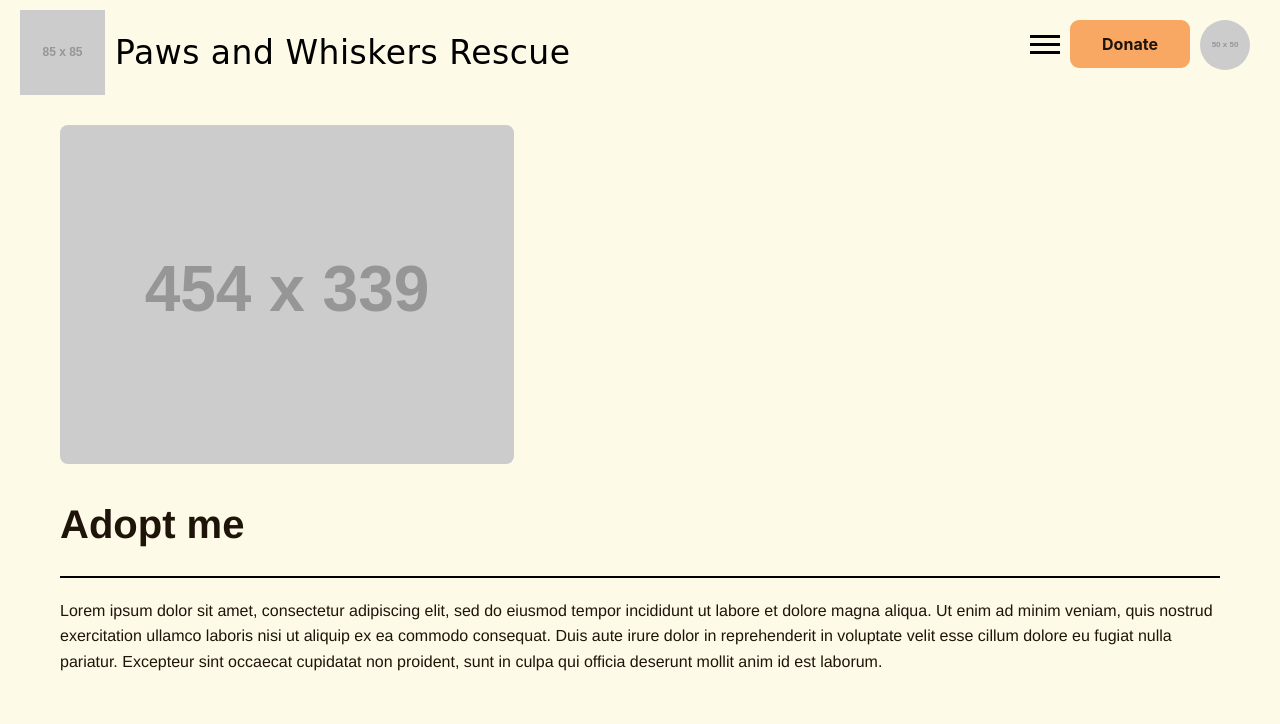
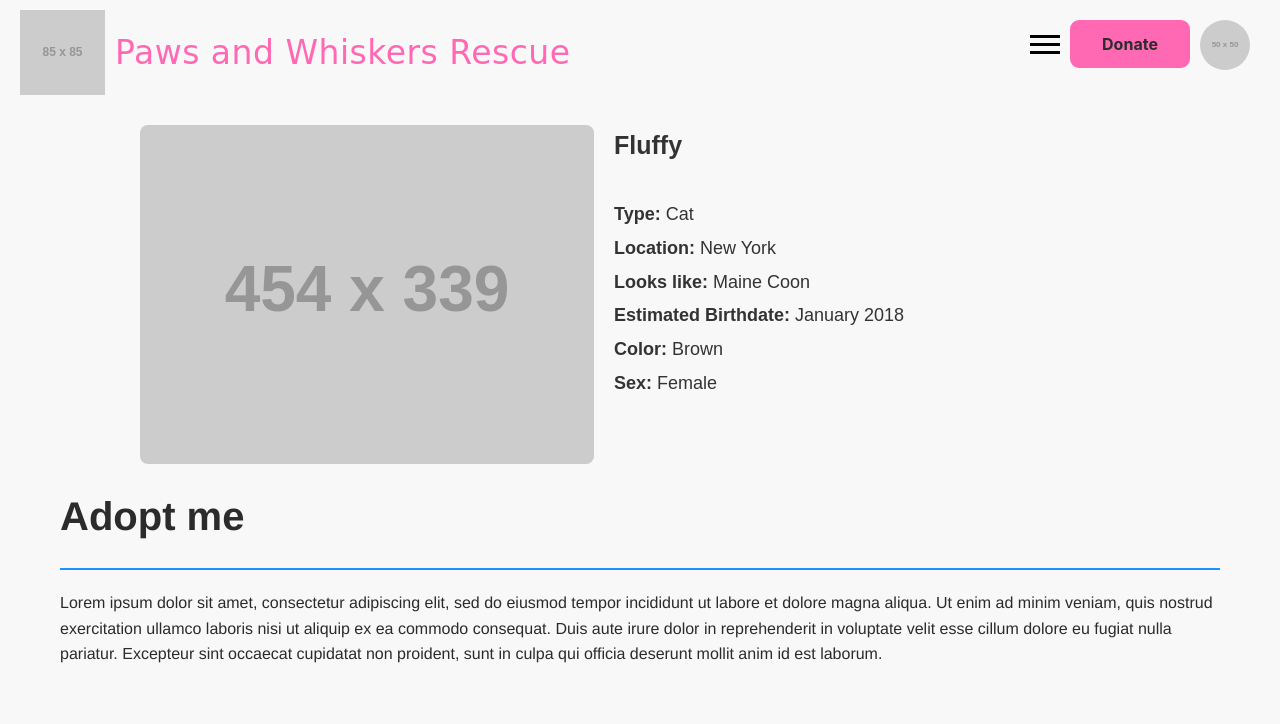
Before and after one commit to atamburino/proposal-profile, a plain HTML site: page index.html in a window 1280 px wide. Shown: the top 724 px of the page. Drawn offline with Linux system fonts and the light colour scheme; placeholder pictures from the web are drawn by us.

Commit message:
added details section

```diff
--- a/assets/style.css
+++ b/assets/Main.css
@@ -14,7 +14,7 @@ body {
     font-family: Arial, sans-serif; /* Fallback font */
     line-height: 1.6;
     color: #333;
-    background-color: #FDFAE7; /* Adjust to your background preference */
+    background-color: #F8F8F8; /* Adjust to your background preference */
     margin: 0;
     padding: 0;
 }
@@ -23,36 +23,63 @@ main {
     padding: 20px;
     max-width: 1200px;
     margin: 0 auto;
-    background-color: #FDFAE7; /* Background color for the main content */
+    background-color: #F8F8F8; /* Background color for the main content */
 }
 
-.profile-about-me-upper img {
-    width: 100%; /* Ensure the image scales within its container */
-    max-width: 454px; /* TODO: need to review best practice -- May drop this constraint*/
+/* Profile Container */
+.profile-container {
+    overflow: hidden;
+    margin: 0 auto;
+    max-width: 1000px;
+}
+
+/* Profile Image */
+.profile-img {
+    float: left;
+    margin-right: 20px;
     border-radius: 8px;
 }
 
-.profile-about-me-upper h1 {
+/* Pet Info */
+.pet-info {
+    overflow: hidden;
+}
+
+/* Pet Name */
+.pet-details h1 {
+    margin-bottom: 35px;
+    font-size: 25px;
+}
+
+/* Pet Details */
+.pet-details p {
+    margin-bottom: 5px;
+    font-size: 18px;
+}
+
+
+
+.profile-about-me-upper p {
+    font-size: 18px;
+}
+
+.profile-about-me-lower h1 {
     font-family: "Helvetica"; /* TODO: Add fallback font */
     font-size: 40px;
     margin: 20px 0;
-    color: #1F140A;
-}
-
-.profile-about-me-upper p {
-    font-size: 18px;
+    color: #2B2B2B;
 }
 
 .profile-about-me-lower p {
     font-family: "Helvetica"; /* TODO: Add fallback font */
     font-size: 16px;
     margin-top: 10px;
-    color: #1F140A;
+    color: #2B2B2B;
 }
 
 .decorative-bar {
     border: none;
     height: 2px;
-    background-color: #000;
+    background-color: #1E90FF;
     margin: 20px 0;
 }
--- a/assets/footer.css
+++ b/assets/footer.css
@@ -1,6 +1,6 @@
 /* Footer Styling */
 footer {
-    background-color: #333;
+    background-color: #2B2B2B;
     color: #fff;
     padding: 20px 0;
     text-align: center;
@@ -8,7 +8,7 @@ footer {
 
 footer nav {
     margin-bottom: 10px;
-    Background-color: #333;
+    Background-color: #2B2B2B;
 }
 
 .footer-links {
--- a/assets/header.css
+++ b/assets/header.css
@@ -1,6 +1,6 @@
 /* Navigation Styles */
 nav {
-    background-color: #FDFAE7; /* Background color for the nav area */
+    background-color: #F8F8F8; /* Background color for the nav area */
     padding: 10px 20px;
     position: relative; /* Establish positioning context */
 }
@@ -42,7 +42,7 @@ nav img {
 
 /* Title next to logo */
 .paws-and-whiskers-rescue {
-    color: #000000;
+    color: #FF69B4;
     font-family: "Baloo 2", cursive;
     font-weight: 400;
     font-size: 33px;
@@ -74,14 +74,14 @@ nav img {
 
 /* Primary button styles */
 .btn-primary {
-    background-color: #F8A862;
-    color: #1F140A;
-    border-color: #F8A862;
+    background-color: #FF69B4;
+    color: #2C2C2C;
+    border-color: #FF69B4;
 }
 
 .btn-primary:hover {
-    background-color: #F7D08D;
-    border-color: #F7D08D;
+    background-color: #D856A4;
+    border-color: #D856A4;
 }
 
 /* Avatar styling */
--- a/index.html
+++ b/index.html
@@ -6,7 +6,7 @@
     <meta name="viewport" content="width=device-width, initial-scale=1.0">
     <title>Adopt me</title>
     <link rel="stylesheet" href="assets/header.css">
-    <link rel="stylesheet" href="assets/style.css">
+    <link rel="stylesheet" href="assets/Main.css">
     <link rel="stylesheet" href="assets/sponsors.css">
     <link rel="stylesheet" href="assets/social.css">
     <link rel="stylesheet" href="assets/footer.css">
@@ -42,14 +42,26 @@
     </header>
 
     <main>
-        <div class="profile-container">
+        <section class="profile-container">
             <div class="profile-about-me-upper">
-                <img src="https://placehold.co/454x339" alt="Profile image of the pet available for adoption">
-                <h1>Adopt me</h1>
+                <img src="https://placehold.co/454x339" alt="Profile image of the pet available for adoption" class="profile-img">
+                <aside class="pet-info">
+                    <div class="pet-details">
+                        <h1>Fluffy</h1>
+                        <p><strong>Type:</strong> Cat</p>
+                        <p><strong>Location:</strong> New York</p>
+                        <p><strong>Looks like:</strong> Maine Coon</p>
+                        <p><strong>Estimated Birthdate:</strong> January 2018</p>
+                        <p><strong>Color:</strong> Brown</p>
+                        <p><strong>Sex:</strong> Female</p>
+                    </div>
+                </aside>
             </div>
+        </section>
 
-            <div class="profile-about-me-lower">
-                <hr class="decorative-bar">
+        <div class="profile-about-me-lower">
+            <h1>Adopt me</h1>
+            <hr class="decorative-bar">
                 <p>Lorem ipsum dolor sit amet, consectetur adipiscing elit, sed do eiusmod tempor incididunt ut labore et dolore magna aliqua. Ut enim ad minim veniam, quis nostrud exercitation ullamco laboris nisi ut aliquip ex ea commodo consequat. Duis aute irure dolor in reprehenderit in voluptate velit esse cillum dolore eu fugiat nulla pariatur. Excepteur sint occaecat cupidatat non proident, sunt in culpa qui officia deserunt mollit anim id est laborum.</p>
             </div>
 
```
